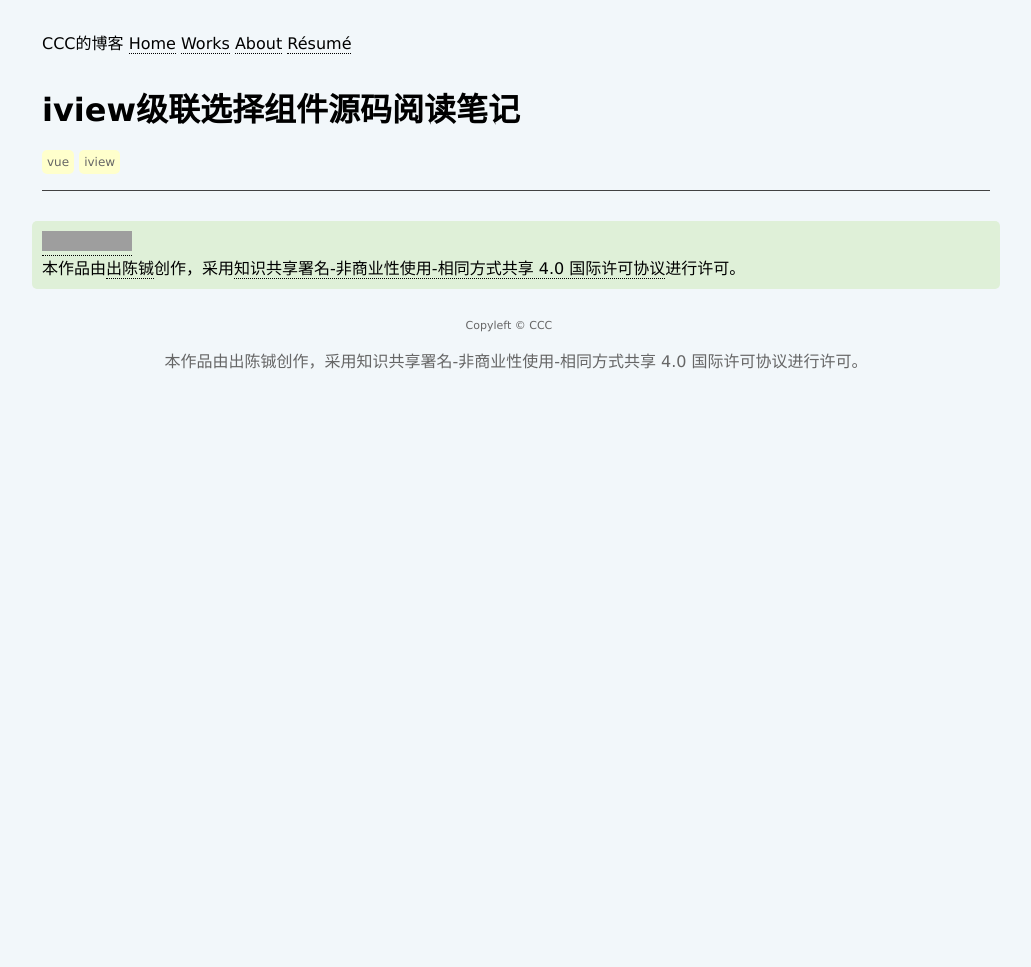
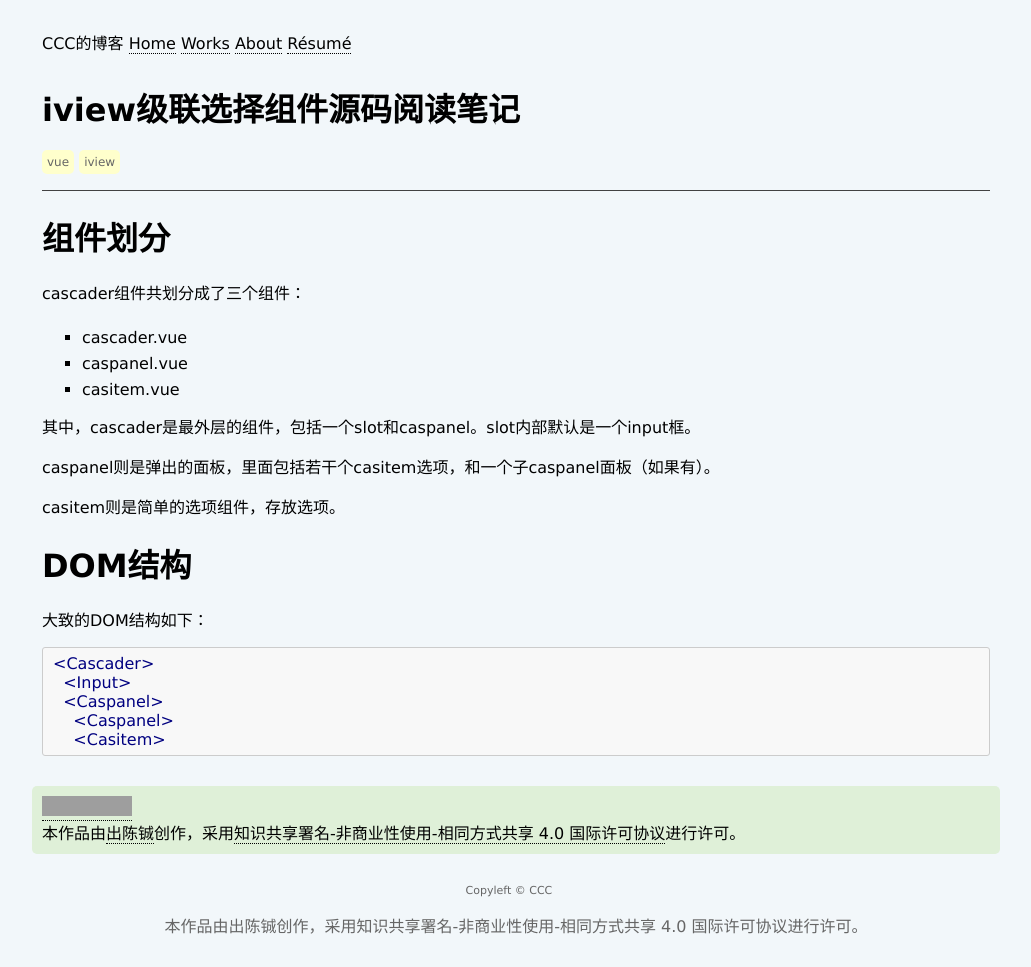
Before and after one commit to ChuChencheng/ChuChencheng.github.io, a Jekyll site: the page built from _posts/2017-09-18-iview级联选择组件源码阅读笔记.md, in a window 1280 px wide. Shown: the whole page, without its empty margins (124-1155 px from the left). Built offline with Jekyll 4.4.1, drawn with Linux system fonts in a browser that asks for light colours; before the commit the page ends 900 px from its top, so only the background shows below that; grey boxes are pictures that could not be loaded.

Commit message:
update post

````diff
--- a/_posts/2017-09-18-iview级联选择组件源码阅读笔记.md
+++ b/_posts/2017-09-18-iview级联选择组件源码阅读笔记.md
@@ -3,3 +3,29 @@ title: iview级联选择组件源码阅读笔记
 tags: vue iview
 categories: vue
 ---
+
+# 组件划分
+
+cascader组件共划分成了三个组件：
+
+* cascader.vue
+* caspanel.vue
+* casitem.vue
+
+其中，cascader是最外层的组件，包括一个slot和caspanel。slot内部默认是一个input框。
+
+caspanel则是弹出的面板，里面包括若干个casitem选项，和一个子caspanel面板（如果有）。
+
+casitem则是简单的选项组件，存放选项。
+
+# DOM结构
+
+大致的DOM结构如下：
+
+```vue
+<Cascader>
+  <Input>
+  <Caspanel>
+    <Caspanel>
+    <Casitem>
+```
````
